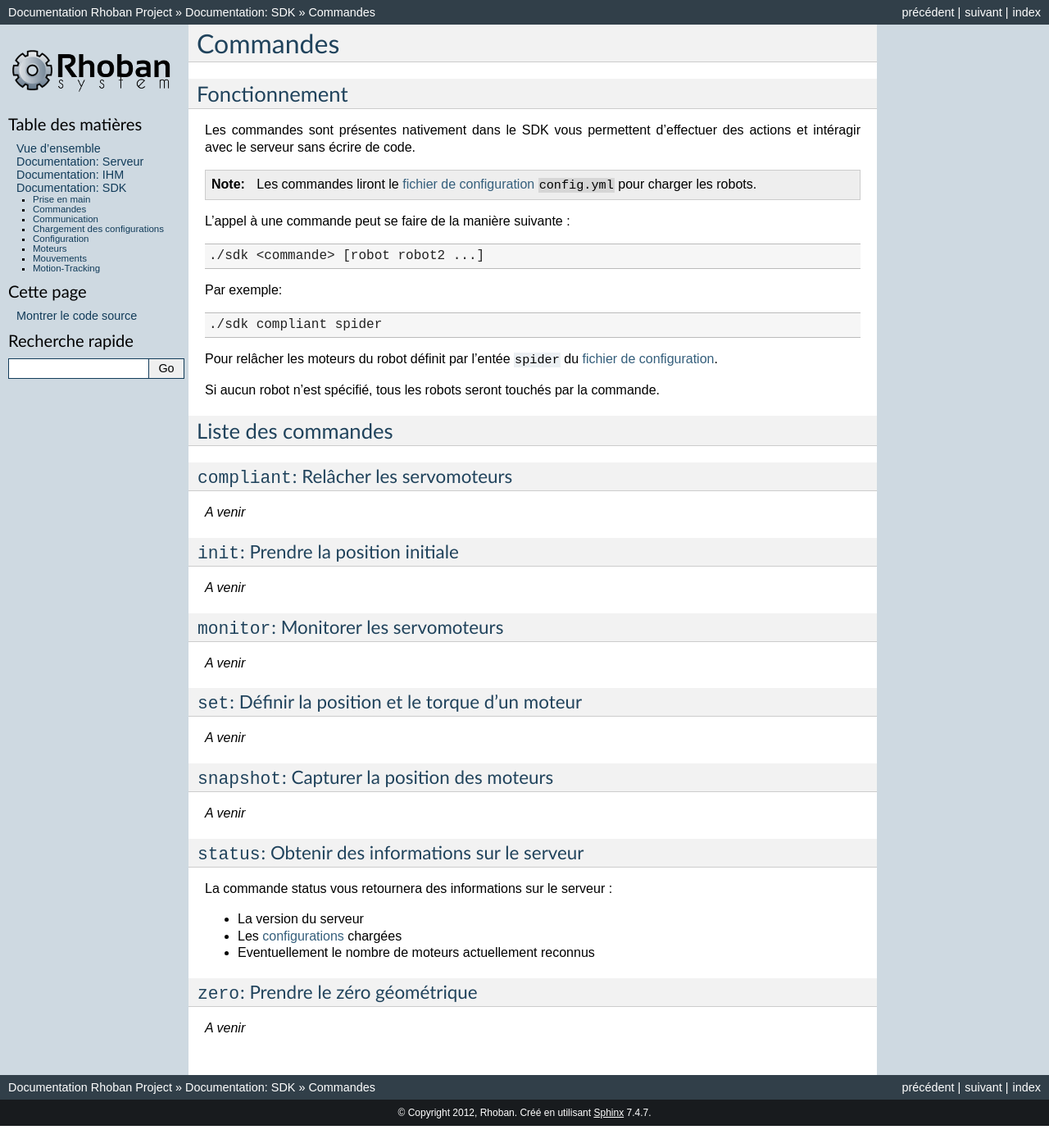
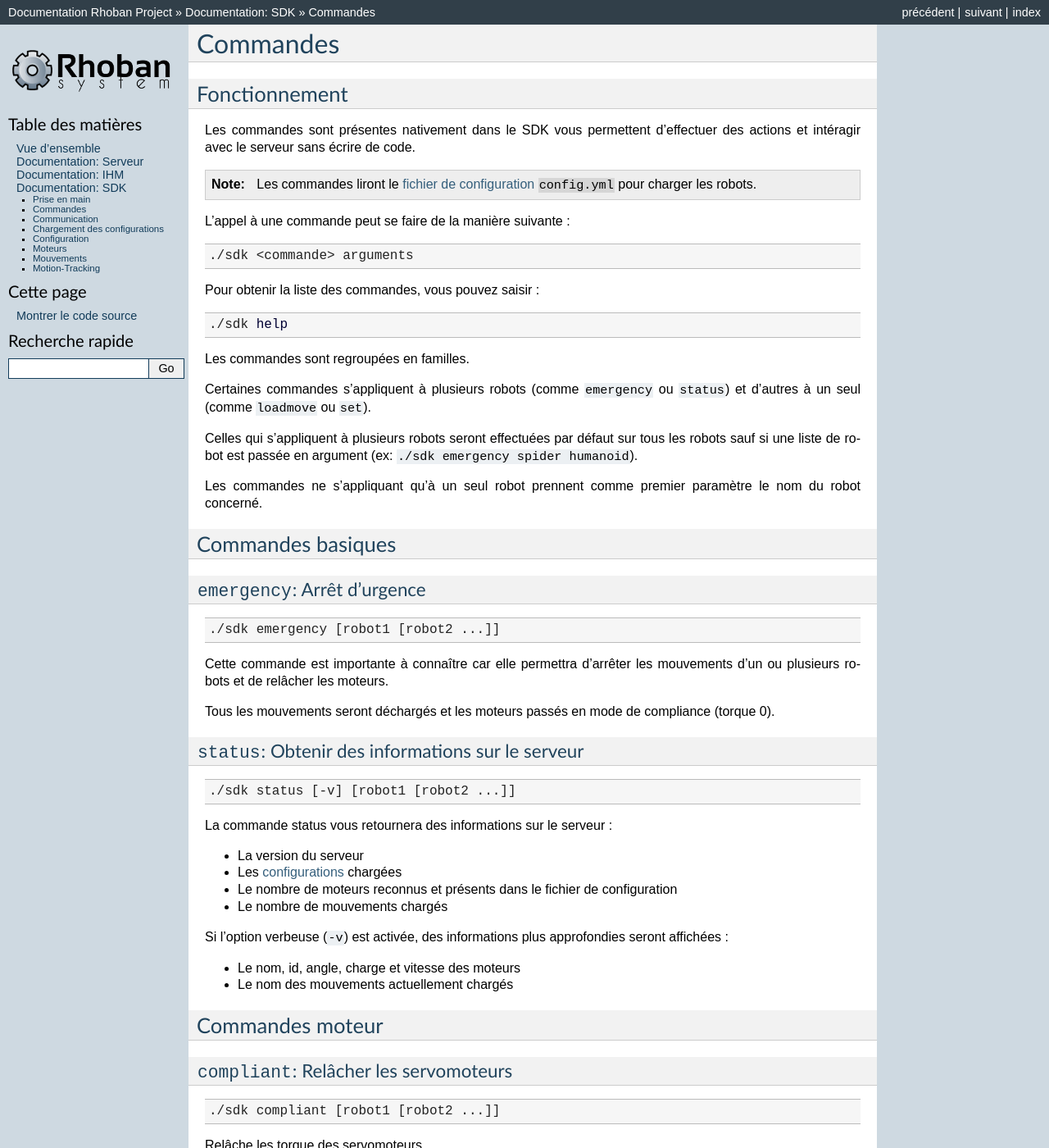
Before and after one commit to RhobanProject/Edu, a Sphinx documentation site: the page built from docs/source/sdk/commandes.rst, in a window 1280 px wide and 1400 px high. Shown: the whole window at 82% size. Built offline with Sphinx 7.4.7, drawn with Linux system fonts in a browser that asks for light colours; pages that are not in the unit, such as notebooks, are missing from menus; the version number could not be read and is left out; some of the changed text lies outside the part shown.

Commit message:
[docs] Commandes (fixes #14)

```diff
--- a/docs/source/sdk/commandes.rst
+++ b/docs/source/sdk/commandes.rst
@@ -18,57 +18,218 @@
 
 .. code-block:: bash
 
-    ./sdk <commande> [robot robot2 ...]
+    ./sdk <commande> arguments
 
-Par exemple:
+Pour obtenir la liste des commandes, vous pouvez saisir :
 
 .. code-block:: bash
 
-    ./sdk compliant spider
+    ./sdk help
 
-Pour relâcher les moteurs du robot définit par l'entée ``spider`` du :ref:`fichier de configuration <configuration>`.
+Les commandes sont regroupées en familles.
 
-Si aucun robot n'est spécifié, tous les robots seront touchés par la commande.
+Certaines commandes s'appliquent à plusieurs robots (comme ``emergency`` ou ``status``) et d'autres
+à un seul (comme ``loadmove`` ou ``set``).
 
-Liste des commandes
-~~~~~~~~~~~~~~~~~~~
+Celles qui s'appliquent à plusieurs robots seront effectuées par défaut sur tous les robots sauf
+si une liste de robot est passée en argument (ex: ``./sdk emergency spider humanoid``).
 
-``compliant``: Relâcher les servomoteurs
-----------------------------------------
+Les commandes ne s'appliquant qu'à un seul robot prennent comme premier paramètre le nom du robot
+concerné.
 
-*A venir*
+Commandes basiques
+~~~~~~~~~~~~~~~~~~
 
-``init``: Prendre la position initiale
---------------------------------------
+``emergency``: Arrêt d'urgence
+------------------------------
 
-*A venir*
+.. code-block:: bash
 
-``monitor``: Monitorer les servomoteurs
----------------------------------------
+    ./sdk emergency [robot1 [robot2 ...]]
 
-*A venir*
+Cette commande est importante à connaître car elle permettra d'arrêter les mouvements d'un
+ou plusieurs robots et de relâcher les moteurs.
 
-``set``: Définir la position et le torque d'un moteur
------------------------------------------------------
-
-*A venir*
-
-``snapshot``: Capturer la position des moteurs
-----------------------------------------------
-
-*A venir*
+Tous les mouvements seront déchargés et les moteurs passés en mode de compliance (torque 0).
 
 ``status``: Obtenir des informations sur le serveur
 ---------------------------------------------------
+
+.. code-block:: bash
+
+    ./sdk status [-v] [robot1 [robot2 ...]]
 
 La commande status vous retournera des informations sur le serveur :
 
 * La version du serveur
 * Les :ref:`configurations <configurations>` chargées
-* Eventuellement le nombre de moteurs actuellement reconnus
+* Le nombre de moteurs reconnus et présents dans le fichier de configuration
+* Le nombre de mouvements chargés
 
+Si l'option verbeuse (``-v``) est activée, des informations plus approfondies
+seront affichées :
+
+* Le nom, id, angle, charge et vitesse des moteurs
+* Le nom des mouvements actuellement chargés
+
+Commandes moteur
+~~~~~~~~~~~~~~~~
+
+``compliant``: Relâcher les servomoteurs
+----------------------------------------
+
+.. code-block:: bash
+
+    ./sdk compliant [robot1 [robot2 ...]]
+
+Relâche les torque des servomoteurs
+
+``hard``: Durcir les servomoteurs
+---------------------------------
+
+.. code-block:: bash
+
+    ./sdk hard [robot1 [robot2 ...]]
+
+Active le torque des robots en conservant les angles actuels ("durcit" les moteurs)
+
+``init``: Prendre la position initiale
+--------------------------------------
+
+.. code-block:: bash
+
+    ./sdk init [robot1 [robot2 ...]]
+
+Prend la position d'initialisation. Cette posision est présente dans le fichier de
+configuration des servomoteurs (:ref:`MoveSchedulerConfig <configurations>`)
+
+Le torque sera monté progressivement pendant plusieurs secondes pour éviter les
+mouvements brusques.
 
 ``zero``: Prendre le zéro géométrique
 -------------------------------------
 
-*A venir*
+.. code-block:: bash
+
+    ./sdk zero [robot1 [robot2 ...]]
+
+De même que ``init``, le torque sera monté progressivement pendant plusieurs
+secondes pour éviter les mouvements brusques.
+
+``monitor``: Monitorer les servomoteurs
+---------------------------------------
+
+.. code-block:: bash
+
+    ./sdk monitor [-f frequency] [-i] <robotName>
+
+Lance le monitoring des servomoteurs d'un robot. Un tableau texte sera écrit dans
+le terminal représentant les moteurs, leur angle, charge et vitesse.
+
+Si l'option ``-i`` est activée, les moteurs seront triés par ``id`` au lieu d'être
+trié par nom.
+
+L'option ``-f frequency`` permet de définir une fréquence de rafraîchissement en hz
+du tableau (1 par défaut).
+
+``scan``: Lancer un scan des servomoteurs
+-----------------------------------------
+
+.. code-block:: bash
+
+    ./sdk scan [robot1 [robot2 ...]]
+
+Lance le scan des moteurs d'un robot.
+
+``snapshot``: Capturer la position des moteurs
+----------------------------------------------
+
+.. code-block:: bash
+
+    ./sdk snapshot [-p] [-r] [robot1 [robot2 ...]]
+
+Capture la valeur des angles moteur et l'affiche dans le terminal.
+
+Si l'option ``-p`` est activé, la sortie sera affichée sous forme de dictionnaire Python.
+
+Si l'option ``-r`` est activé, les angles seront relatifs à la position initiale et au
+zéro géométrique.
+
+``set``: Définir la position et le torque d'un moteur
+-----------------------------------------------------
+
+.. code-block:: bash
+
+    ./sdk set [-r] <robot> <motorName> <angle> [load = 1 [speed = 1]]
+
+``set`` permet de régler les valeurs d'un moteur (angle, torque et speed).
+
+Si l'option ``-r`` est activée, l'angle sera définit de manière relative à la position
+initiale et au zéro géométrique.
+
+Les paramètres ``load`` et ``speed`` servent à régler respectivement la
+charge (c'est à dire la puissance) et la vitesse du moteur. Ils sont exprimés sous
+forme de nombres flottants en 0 et 1.
+
+Commandes mouvement
+~~~~~~~~~~~~~~~~~~~
+
+``loadmove``: Charger un mouvement
+----------------------------------
+
+.. code-block:: bash
+
+    ./sdk loadmove <robotName> <moveName>
+
+Envoie un mouvement sur un robot.
+
+.. note::
+
+    N'oubliez pas que si votre :ref:`fichier de configuration <configuration>` ``config.yml``
+    contient une directive ``loadMoves``, il n'est pas nécéssaire de charger les mouvements à
+    l'aide de cette commande, car ils seront chargés automatiquement lors de la lecture de la
+    configuration.
+
+``startmove``: Lancer un mouvement
+----------------------------------
+
+.. code-block:: bash
+
+    ./sdk startmove <robotName> <moveName> [duration = 0 [smooth = 500]]
+
+Lance un mouvement sur le robot distant.
+
+Les paramètres ``duration`` et ``smooth`` servent respectivement à régler la durée et
+le lissage du début de mouvement et sont exprimés en millisecondes.
+
+``stopmove``: Arrêter un mouvement
+----------------------------------
+
+.. code-block:: bash
+
+    ./sdk stopmove <robotName> <moveName> [smooth = 500]
+
+Arrête un mouvement.
+
+Le paramètre ``smooth`` sert à régler le lissage de l'arrêt de mouvement, il est
+exprimé en millisecondes.
+
+``killmove``: Tuer/décharger un mouvement
+-----------------------------------------
+
+.. code-block:: bash
+
+    ./sdk killmove <robotName> <moveName>
+
+Arrête et décharge un mouvement du serveur.
+
+Il est recommandé de ne pas utiliser ``killmove`` lorsqu'un mouvement est en train d'être exécuté.
+
+``updateconstant``: Mettre à jour une constante
+-----------------------------------------------
+
+.. code-block:: bash
+
+    ./sdk updateconstant <robotName> <moveName> <constantName> <value>
+
+Met à jour une constante de mouvement.
```
